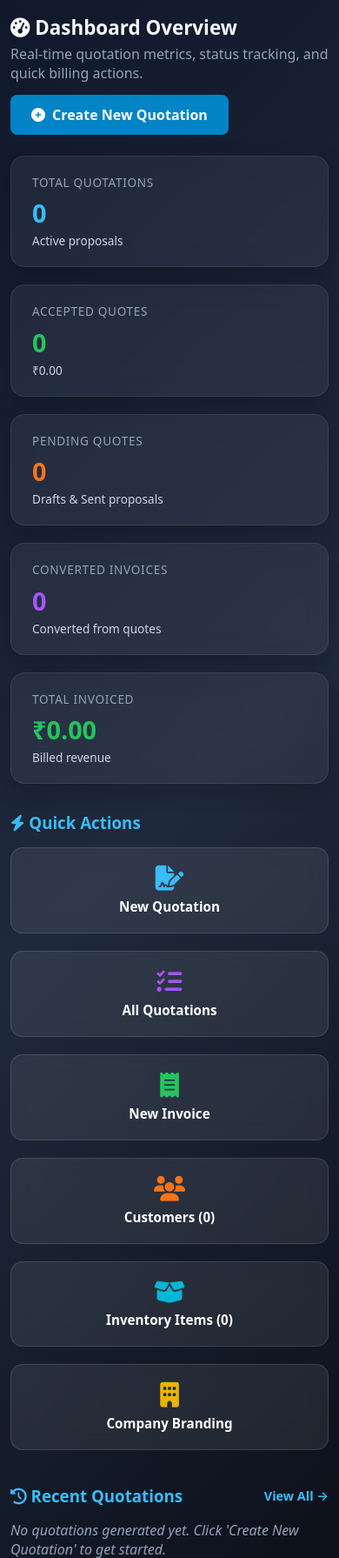
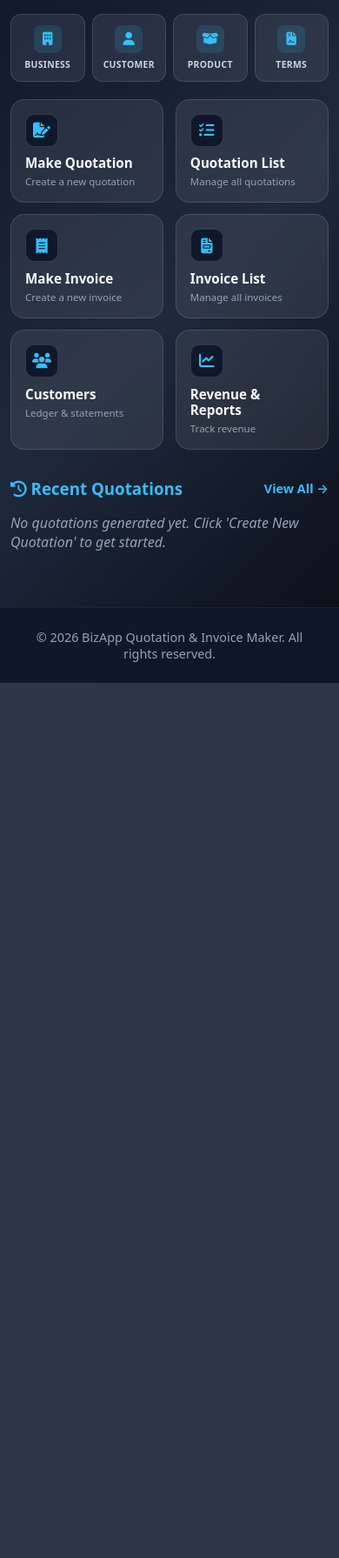
Before and after one commit to rounak-98/bizzapp, a Django app: page / in a window 390 px wide. Shown: the part 74-1865 px from the top of the page at 87% size. After the commit the page ends 859 px from the top, so only its background shows below. Run offline with Django 4.2, Linux system fonts and the light colour scheme; data that the repository does not hold is empty; parts of the project's set-up code (start-up, migrations or seed data) failed here and were passed over.

Commit message:
Mobile UI redesign: Implemented QuotationMaker.app mobile category strip & 2-column app action grid while preserving desktop view 100%

```diff
--- a/static/css/style.css
+++ b/static/css/style.css
@@ -724,7 +724,116 @@ select option {
 /* ==========================================================================
    Mobile Responsive Alignment & Touch Layout Fixes
    ========================================================================== */
+/* Mobile App Specific Styles (Hidden on Desktop) */
+.mobile-dashboard-app {
+  display: none;
+}
+
 @media (max-width: 768px) {
+  .mobile-dashboard-app {
+    display: block;
+    margin-bottom: 1.5rem;
+  }
+
+  .desktop-only-heading,
+  .page-header,
+  .metrics-grid,
+  .button-grid {
+    display: none !important;
+  }
+
+  /* Top Category Strip (Business, Customer, Product, Terms) */
+  .mobile-cat-row {
+    display: grid;
+    grid-template-columns: repeat(4, 1fr);
+    gap: 0.5rem;
+    margin-bottom: 1.25rem;
+  }
+
+  .mobile-cat-item {
+    background: rgba(255, 255, 255, 0.08);
+    border: 1px solid rgba(255, 255, 255, 0.12);
+    border-radius: 12px;
+    padding: 0.75rem 0.25rem;
+    text-align: center;
+    text-decoration: none;
+    display: flex;
+    flex-direction: column;
+    align-items: center;
+    gap: 0.35rem;
+  }
+
+  .mobile-cat-item .cat-icon-box {
+    width: 32px;
+    height: 32px;
+    border-radius: 8px;
+    background: rgba(56, 189, 248, 0.15);
+    color: #38bdf8;
+    display: flex;
+    align-items: center;
+    justify-content: center;
+    font-size: 0.95rem;
+  }
+
+  .mobile-cat-item span {
+    font-size: 0.65rem;
+    font-weight: 700;
+    color: #cbd5e1;
+    letter-spacing: 0.03em;
+  }
+
+  /* 2-Column Mobile App Action Grid (Make Quotation, Quotation List, Make Invoice, Invoice List, etc.) */
+  .mobile-action-grid {
+    display: grid;
+    grid-template-columns: 1fr 1fr;
+    gap: 0.85rem;
+  }
+
+  .mobile-app-card {
+    background: rgba(255, 255, 255, 0.08);
+    border: 1px solid rgba(255, 255, 255, 0.12);
+    backdrop-filter: blur(16px);
+    border-radius: 16px;
+    padding: 1rem;
+    text-decoration: none;
+    display: flex;
+    flex-direction: column;
+    align-items: flex-start;
+    gap: 0.35rem;
+    transition: transform 0.2s ease;
+  }
+
+  .mobile-app-card:active {
+    transform: scale(0.97);
+  }
+
+  .app-card-icon {
+    width: 38px;
+    height: 38px;
+    border-radius: 10px;
+    background: #0f172a;
+    border: 1px solid rgba(255, 255, 255, 0.15);
+    color: #38bdf8;
+    display: flex;
+    align-items: center;
+    justify-content: center;
+    font-size: 1.1rem;
+    margin-bottom: 0.25rem;
+  }
+
+  .app-card-title {
+    font-size: 0.95rem;
+    font-weight: 700;
+    color: #f8fafc;
+    line-height: 1.2;
+  }
+
+  .app-card-sub {
+    font-size: 0.72rem;
+    color: #94a3b8;
+    line-height: 1.2;
+  }
+
   .main-content {
     padding: 1rem 0.75rem;
   }
--- a/templates/dashboard.html
+++ b/templates/dashboard.html
@@ -2,6 +2,7 @@
 {% block title %}Dashboard - Online Quotation Maker{% endblock %}
 
 {% block content %}
+<!-- Desktop Page Header (Laptop view) -->
 <div class="page-header">
     <div>
         <h2><i class="fa fa-gauge-high"></i> Dashboard Overview</h2>
@@ -14,7 +15,7 @@
     </div>
 </div>
 
-<!-- Metrics Cards -->
+<!-- Desktop Metrics Cards -->
 <div class="metrics-grid">
     <div class="metric-card">
         <div class="title">Total Quotations</div>
@@ -43,8 +44,8 @@
     </div>
 </div>
 
-<!-- Quick Action Cards Grid -->
-<h3 style="color: #38bdf8; margin-bottom: 1rem;"><i class="fa fa-bolt"></i> Quick Actions</h3>
+<!-- Desktop Quick Action Cards Grid -->
+<h3 class="desktop-only-heading" style="color: #38bdf8; margin-bottom: 1rem;"><i class="fa fa-bolt"></i> Quick Actions</h3>
 <div class="button-grid">
     <a href="{% url 'create_quotation' %}" class="btn-card">
         <i class="fa fa-file-signature" style="font-size: 1.8rem; margin-bottom: 0.5rem; color: #38bdf8;"></i>
@@ -72,8 +73,70 @@
     </a>
 </div>
 
+<!-- Mobile Specific App Dashboard (Exact QuotationMaker.app layout for mobile) -->
+<div class="mobile-dashboard-app">
+    <!-- Top Category Strip -->
+    <div class="mobile-cat-row">
+        <a href="{% url 'company_info' %}" class="mobile-cat-item">
+            <div class="cat-icon-box"><i class="fa fa-building"></i></div>
+            <span>BUSINESS</span>
+        </a>
+        <a href="{% url 'customer_list' %}" class="mobile-cat-item">
+            <div class="cat-icon-box"><i class="fa fa-user"></i></div>
+            <span>CUSTOMER</span>
+        </a>
+        <a href="{% url 'item_list' %}" class="mobile-cat-item">
+            <div class="cat-icon-box"><i class="fa fa-box-open"></i></div>
+            <span>PRODUCT</span>
+        </a>
+        <a href="{% url 'term_list' %}" class="mobile-cat-item">
+            <div class="cat-icon-box"><i class="fa fa-file-contract"></i></div>
+            <span>TERMS</span>
+        </a>
+    </div>
+
+    <!-- 2-Column Mobile App Action Grid -->
+    <div class="mobile-action-grid">
+        <a href="{% url 'create_quotation' %}" class="mobile-app-card">
+            <div class="app-card-icon"><i class="fa fa-file-signature"></i></div>
+            <div class="app-card-title">Make Quotation</div>
+            <div class="app-card-sub">Create a new quotation</div>
+        </a>
+
+        <a href="{% url 'quotation_list' %}" class="mobile-app-card">
+            <div class="app-card-icon"><i class="fa fa-list-check"></i></div>
+            <div class="app-card-title">Quotation List</div>
+            <div class="app-card-sub">Manage all quotations</div>
+        </a>
+
+        <a href="{% url 'create_invoice' %}" class="mobile-app-card">
+            <div class="app-card-icon"><i class="fa fa-receipt"></i></div>
+            <div class="app-card-title">Make Invoice</div>
+            <div class="app-card-sub">Create a new invoice</div>
+        </a>
+
+        <a href="{% url 'invoice_list' %}" class="mobile-app-card">
+            <div class="app-card-icon"><i class="fa fa-file-invoice"></i></div>
+            <div class="app-card-title">Invoice List</div>
+            <div class="app-card-sub">Manage all invoices</div>
+        </a>
+
+        <a href="{% url 'customer_list' %}" class="mobile-app-card">
+            <div class="app-card-icon"><i class="fa fa-users"></i></div>
+            <div class="app-card-title">Customers</div>
+            <div class="app-card-sub">Ledger & statements</div>
+        </a>
+
+        <a href="{% url 'revenue' %}" class="mobile-app-card">
+            <div class="app-card-icon"><i class="fa fa-chart-line"></i></div>
+            <div class="app-card-title">Revenue & Reports</div>
+            <div class="app-card-sub">Track revenue</div>
+        </a>
+    </div>
+</div>
+
 <!-- Recent Quotations Section -->
-<div style="margin-top: 2.5rem;">
+<div style="margin-top: 2rem;">
     <div style="display: flex; justify-content: space-between; align-items: center; margin-bottom: 1rem;">
         <h3 style="color: #38bdf8;"><i class="fa fa-clock-rotate-left"></i> Recent Quotations</h3>
         <a href="{% url 'quotation_list' %}" style="color: #38bdf8; text-decoration: none; font-size: 0.9rem; font-weight: 600;">View All →</a>
```
